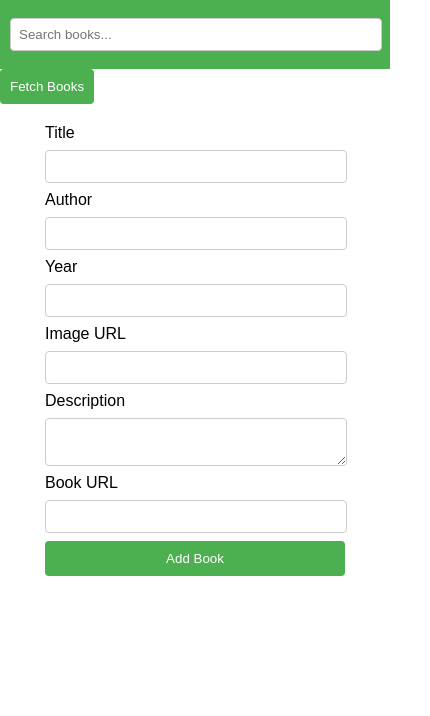
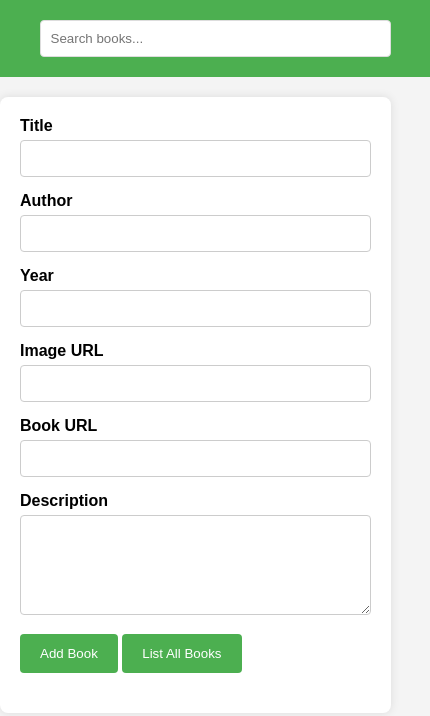
Before and after one commit to myorg-g/redis-app, a website: page public/index.html in a window 390 px wide. Shown: the whole page, 430 px wide, since content can reach past the window. Drawn offline with Linux system fonts and the light colour scheme.

Commit message:
frontend

```diff
--- a/package.json
+++ b/package.json
@@ -11,10 +11,12 @@
   "description": "",
   "dependencies": {
     "@statsig/js-client": "^2.0.0",
+    "aws-sdk": "^2.1684.0",
     "cors": "^2.8.5",
     "dotenv": "^16.4.5",
     "express": "^4.19.2",
     "mongoose": "^8.5.4",
+    "multer": "^1.4.5-lts.1",
     "redis": "^4.7.0",
     "swagger-jsdoc": "^6.2.8",
     "swagger-ui-express": "^5.0.1",
--- a/public/index.html
+++ b/public/index.html
@@ -5,61 +5,152 @@
     <meta name="viewport" content="width=device-width, initial-scale=1.0">
     <title>Book Management</title>
     <style>
-        /* Add your CSS styles here */
+        /* Global styles */
         body {
             font-family: Arial, sans-serif;
             margin: 0;
             padding: 0;
             box-sizing: border-box;
+            background-color: #f4f4f4;
         }
+
+        /* Header styles */
         header {
             background-color: #4CAF50;
             color: white;
+            padding: 10px 20px;
+            text-align: center;
+            position: sticky;
+            top: 0;
+            width: 100%;
+            z-index: 10;
+        }
+
+        header input[type="text"] {
+            width: 80%;
             padding: 10px;
-            text-align: center;
+            margin: 10px auto;
+            border-radius: 4px;
+            border: 1px solid #ddd;
+            max-width: 600px;
         }
+
+        /* Main container styles */
+        .container {
+            width: 90%;
+            max-width: 1200px;
+            margin: 20px auto;
+            padding: 20px;
+            background-color: white;
+            border-radius: 8px;
+            box-shadow: 0 0 10px rgba(0, 0, 0, 0.1);
+        }
+
+        /* Form section styles */
+        .form-section {
+            margin-bottom: 20px;
+        }
+
+        .form-row {
+            display: flex;
+            flex-wrap: wrap;
+            gap: 15px;
+            margin-bottom: 15px;
+        }
+
+        .form-row > div {
+            flex: 1;
+            min-width: 220px;
+        }
+
+        .form-row > div label {
+            display: block;
+            margin-bottom: 5px;
+            font-weight: bold;
+        }
+
         input[type="text"], input[type="number"], textarea {
-            padding: 8px;
+            padding: 10px;
             border: 1px solid #ccc;
             border-radius: 4px;
-            width: calc(100% - 16px);
-            margin: 8px 0;
+            width: 100%;
+            box-sizing: border-box;
         }
+
+        textarea {
+            resize: vertical;
+            height: 100px;
+        }
+
         button {
-            padding: 10px;
+            padding: 12px 20px;
             background-color: #4CAF50;
             color: white;
             border: none;
             border-radius: 4px;
             cursor: pointer;
         }
+
         button:hover {
             background-color: #45a049;
         }
-        form {
-            display: flex;
-            flex-direction: column;
-            width: 300px;
-            margin: 20px auto;
-        }
+
+        /* Table styles */
         table {
             width: 100%;
             border-collapse: collapse;
-            margin: 20px auto;
+            margin-top: 20px;
         }
+
         table, th, td {
             border: 1px solid #ddd;
         }
+
         th, td {
-            padding: 8px;
+            padding: 12px;
             text-align: left;
         }
+
         th {
             background-color: #f4f4f4;
         }
+
+        td:nth-child(even) {
+            background-color: #f9f9f9;
+        }
+
+        td:nth-child(odd) {
+            background-color: #ffffff;
+        }
+
         img {
             width: 50px;
             height: 50px;
+        }
+
+        /* Media queries for responsive design */
+        @media (max-width: 768px) {
+            .form-row {
+                flex-direction: column;
+            }
+
+            .form-row > div {
+                min-width: 100%;
+            }
+
+            .button-container {
+                flex-direction: column;
+                padding: 15px;
+            }
+
+            .button-container button {
+                width: 80%;
+                margin: 5px 0;
+            }
+
+            header input[type="text"] {
+                width: 90%;
+            }
         }
     </style>
 </head>
@@ -68,30 +159,46 @@
         <input type="text" id="searchInput" placeholder="Search books..." oninput="searchBooks()">
     </header>
 
-    <button onclick="fetchBooks()">Fetch Books</button>
+    <div class="container">
+        <div class="form-section">
+            <form id="addBookForm">
+                <div class="form-row">
+                    <div>
+                        <label for="title">Title</label>
+                        <input type="text" id="title" required>
+                    </div>
+                    <div>
+                        <label for="author">Author</label>
+                        <input type="text" id="author" required>
+                    </div>
+                    <div>
+                        <label for="year">Year</label>
+                        <input type="number" id="year" required>
+                    </div>
+                </div>
+                <div class="form-row">
+                    <div>
+                        <label for="imageUrl">Image URL</label>
+                        <input type="text" id="imageUrl">
+                    </div>
+                    <div>
+                        <label for="bookUrl">Book URL</label>
+                        <input type="text" id="bookUrl">
+                    </div>
+                </div>
+                <div class="form-row">
+                    <div style="flex: 1;">
+                        <label for="description">Description</label>
+                        <textarea id="description"></textarea>
+                    </div>
+                </div>
+                <button type="submit">Add Book</button>
+                <!-- Moved fetch button to the end of the form -->
+                <button type="button" onclick="fetchBooks()">List All Books</button>
+            </form>
+        </div>
 
-    <form id="addBookForm">
-        <label>Title</label>
-        <input type="text" id="title" required>
-
-        <label>Author</label>
-        <input type="text" id="author" required>
-
-        <label>Year</label>
-        <input type="number" id="year" required>
-
-        <label>Image URL</label>
-        <input type="text" id="imageUrl">
-
-        <label>Description</label>
-        <textarea id="description"></textarea>
-
-        <label>Book URL</label>
-        <input type="text" id="bookUrl">
-
-        <button type="submit">Add Book</button>
-    </form>
-
+        <div class="table-section">
             <table id="booksTable" style="display: none;">
                 <thead>
                     <tr>
@@ -107,6 +214,8 @@
                     <!-- Books will be populated here -->
                 </tbody>
             </table>
+        </div>
+    </div>
 
     <script>
         async function fetchBooks() {
@@ -161,22 +270,30 @@
             }
         });
 
-        function searchBooks() {
+        async function searchBooks() {
             const searchInput = document.getElementById('searchInput').value.toLowerCase();
-            const rows = document.querySelectorAll('#booksTable tbody tr');
+            const response = await fetch(`/api/books?search=${encodeURIComponent(searchInput)}`);
+            const data = await response.json();
+            const table = document.getElementById('booksTable');
+            const tbody = table.querySelector('tbody');
 
-            rows.forEach(row => {
-                const title = row.cells[0].textContent.toLowerCase();
-                const author = row.cells[1].textContent.toLowerCase();
-                const year = row.cells[2].textContent.toLowerCase();
-                const description = row.cells[3].textContent.toLowerCase();
+            tbody.innerHTML = ''; // Clear previous data
+            data.data.forEach(book => {
+                const row = document.createElement('tr');
 
-                if (title.includes(searchInput) || author.includes(searchInput) || year.includes(searchInput) || description.includes(searchInput)) {
-                    row.style.display = '';
-                } else {
-                    row.style.display = 'none';
-                }
+                row.innerHTML = `
+                    <td>${book.title}</td>
+                    <td>${book.author}</td>
+                    <td>${book.year}</td>
+                    <td>${book.description || 'No description'}</td>
+                    <td><img src="${book.imageUrl || 'default-placeholder.png'}" alt="Book Image"></td>
+                    <td><a href="${book.bookUrl || '#'}" target="_blank">Link</a></td>
+                `;
+
+                tbody.appendChild(row);
             });
+
+            table.style.display = 'table'; // Show the table
         }
     </script>
 </body>
```
Also changed, not shown: routes/books.js (+38 -138 lines), 4 other files. Lines whose indentation alone changed are shown as unchanged.
